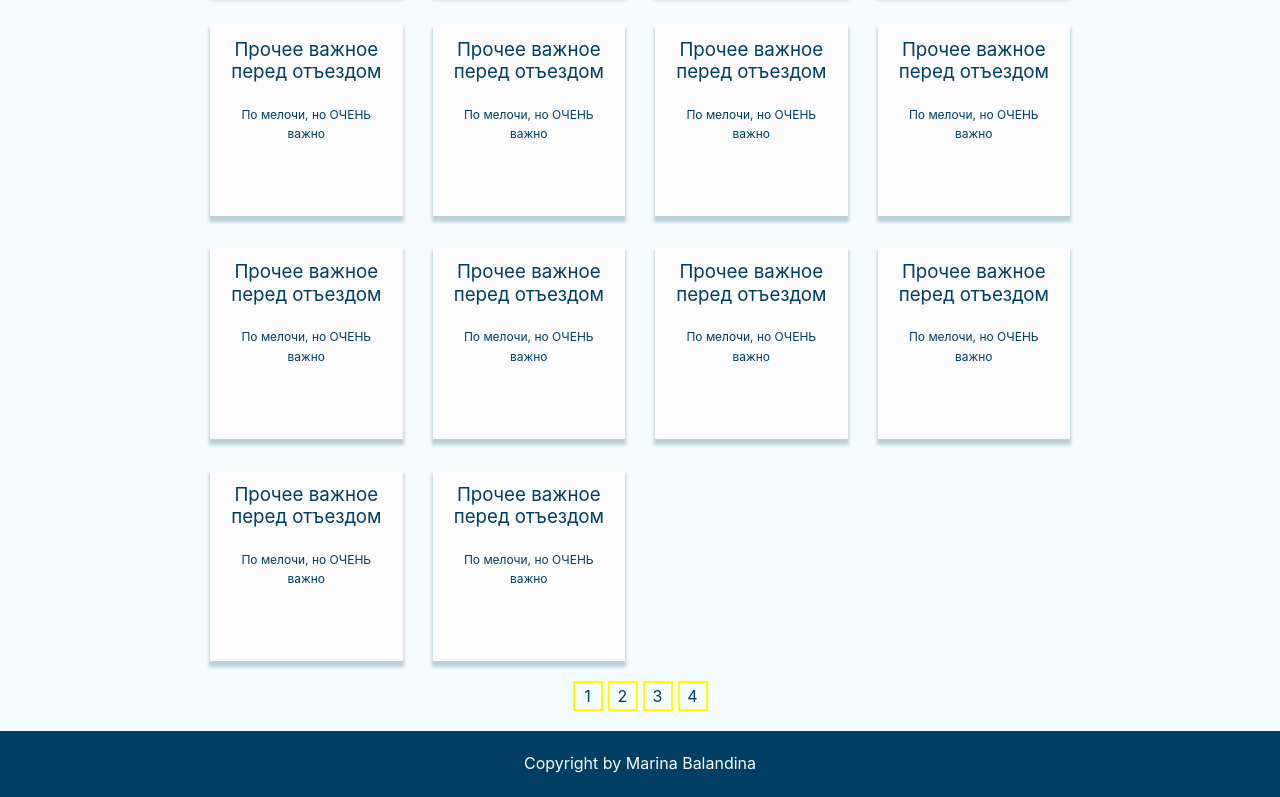
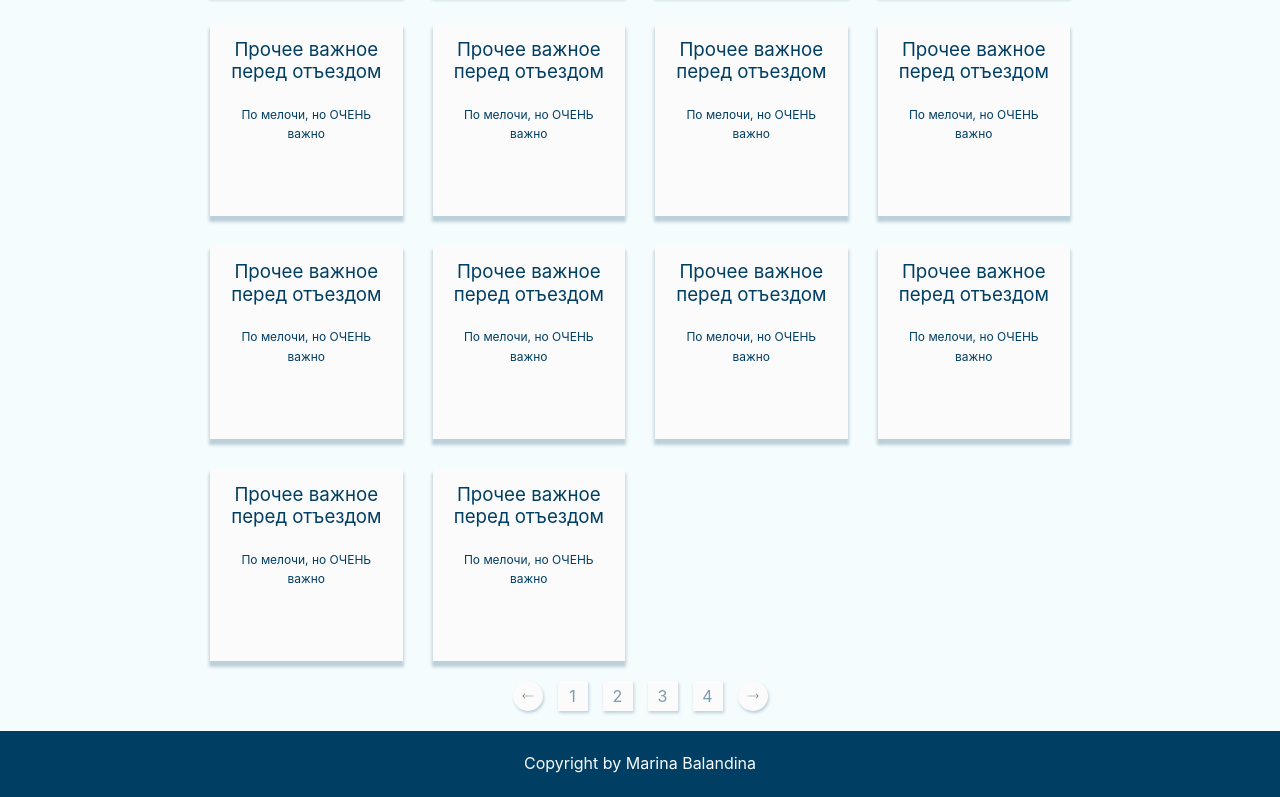
Before and after one commit to BalandinaM/ConstructorCheckLists, a React (Vite) app in the folder my-react-app/: page /#/list in a window 1280 px wide. Shown: the part 387-1184 px from the top of the page. Built offline with nearby package versions, Linux system fonts and the light colour scheme.

Commit message:
Стилизация пагинации

```diff
--- a/my-react-app/src/Components/ListCheckLists/ListCheckLists.jsx
+++ b/my-react-app/src/Components/ListCheckLists/ListCheckLists.jsx
@@ -41,7 +41,7 @@ const NavLinkCustom = styled(NavLink)`
 const Pagination = styled.ul`
 	display: flex;
 	flex-direction: row;
-	gap: 5px;
+	gap: 15px;
 	align-self: center;
 `;
 
@@ -51,7 +51,13 @@ const ItemPagination = styled.li`
 	align-items: center;
 	width: 30px;
 	height: 30px;
-	border: 2px solid yellow;
+	box-shadow: 1px 2px 3px 0px rgba(0, 62, 100, 0.23);
+	background-color: ${(props) => props.theme.colors.primarySecondary};
+	color: rgba(0, 62, 100, 0.5);// потом прописать в зависимости от входящих пропсов,активная страница - темный цвет
+
+	&:hover {
+		transform: scale(1.1);
+	}
 `;
 
 const ItemStatic = styled(Item)`
@@ -73,14 +79,41 @@ const ImgWrap = styled.div`
 `;
 
 const ItemTitle = styled.h3`
-	//margin-bottom: 16px;
 	height: 50px;
 `;
 
 const ItemText = styled.p`
 	font-size: 1.2rem;
 	flex-grow: 1;
-`
+`;
+
+const Button = styled.button`
+	display: flex;
+	justify-content: center;
+	align-items: center;
+	width: 30px;
+	height: 30px;
+	background-color: ${(props) => props.theme.colors.primarySecondary};
+	border-radius: 50%;
+	box-shadow: 1px 2px 3px 0px rgba(0, 62, 100, 0.23);
+
+	&:hover {
+		transform: scale(1.1);
+	}
+`;
+
+const ButtonLeft = styled(Button)`
+	& img {
+		transform: rotate(45deg);
+	}
+`;
+
+const ButtonRight = styled(Button)`
+	& img {
+		transform: rotate(225deg);
+	}
+`;
+
 
 const ListCheckLists= () => {
 	const arrCheckLists = useSelector((state) => state.checklist.checkListsData);
@@ -111,10 +144,16 @@ const ListCheckLists= () => {
       )}
 			</List>
 			<Pagination>
+				<ButtonLeft>
+					<img src="./image/icon_arrow.png" width={10} height={10} />
+				</ButtonLeft>
 				<ItemPagination>1</ItemPagination>
 				<ItemPagination>2</ItemPagination>
 				<ItemPagination>3</ItemPagination>
 				<ItemPagination>4</ItemPagination>
+				<ButtonRight>
+					<img src="./image/icon_arrow.png" width={10} height={10} />
+				</ButtonRight>
 			</Pagination>
 		</ListCheckListsWrapper>
 	)
```
Also changed, not shown: my-react-app/public/image/icon_arrow.png (added).
